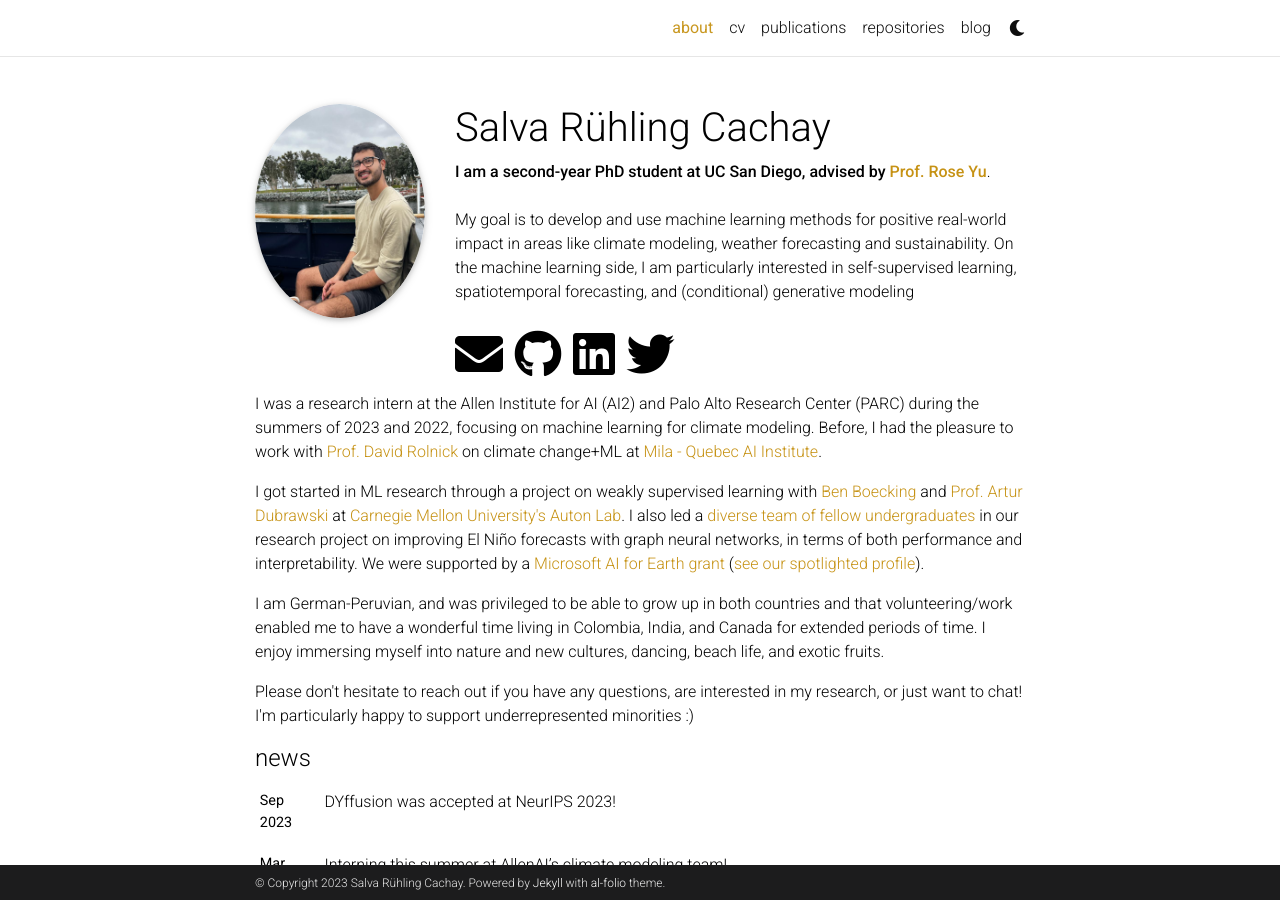
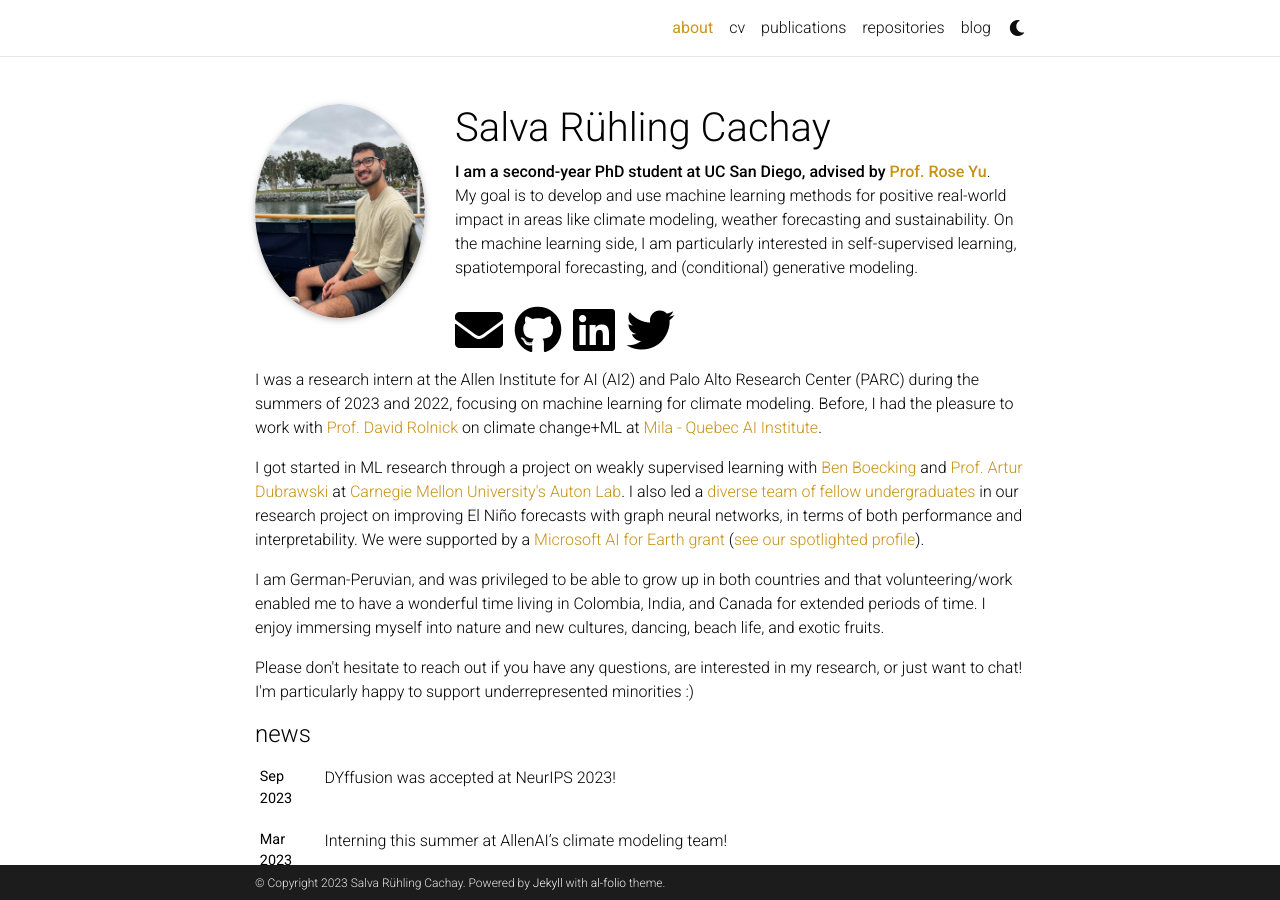
Before and after one commit to salvaRC/salvarc.github.io, a Jekyll site: the page built from _pages/about.md, in a window 1280 px wide and 900 px high. Built offline with Jekyll 4.4.1, drawn with Linux system fonts in a browser that asks for light colours; full-size pictures stand in for the smaller copies a plugin makes; comment, search, counter and statistics services are not loaded; a style sheet for code colours, icons or effects is not loaded.

Commit message:
improve about.md

```diff
--- a/_pages/about.md
+++ b/_pages/about.md
@@ -3,10 +3,11 @@ layout: about
 title: about
 permalink: /
 subtitle: |+
-  <strong>I am a second-year PhD student at UC San Diego, advised by <a href="https://roseyu.com/">Prof. Rose Yu</a></strong>. <br><br>
+  <strong>I am a second-year PhD student at UC San Diego, advised by <a href="https://roseyu.com/">Prof. Rose Yu</a></strong>.
+  <br>
   My goal is to develop and use machine learning methods for positive real-world impact in areas like
   climate modeling, weather forecasting and sustainability. On the machine learning side, I am particularly interested in self-supervised
-  learning, spatiotemporal forecasting, and (conditional) generative modeling
+  learning, spatiotemporal forecasting, and (conditional) generative modeling.
 
 profile:
   image: coronado-ferry-oval.png
```
